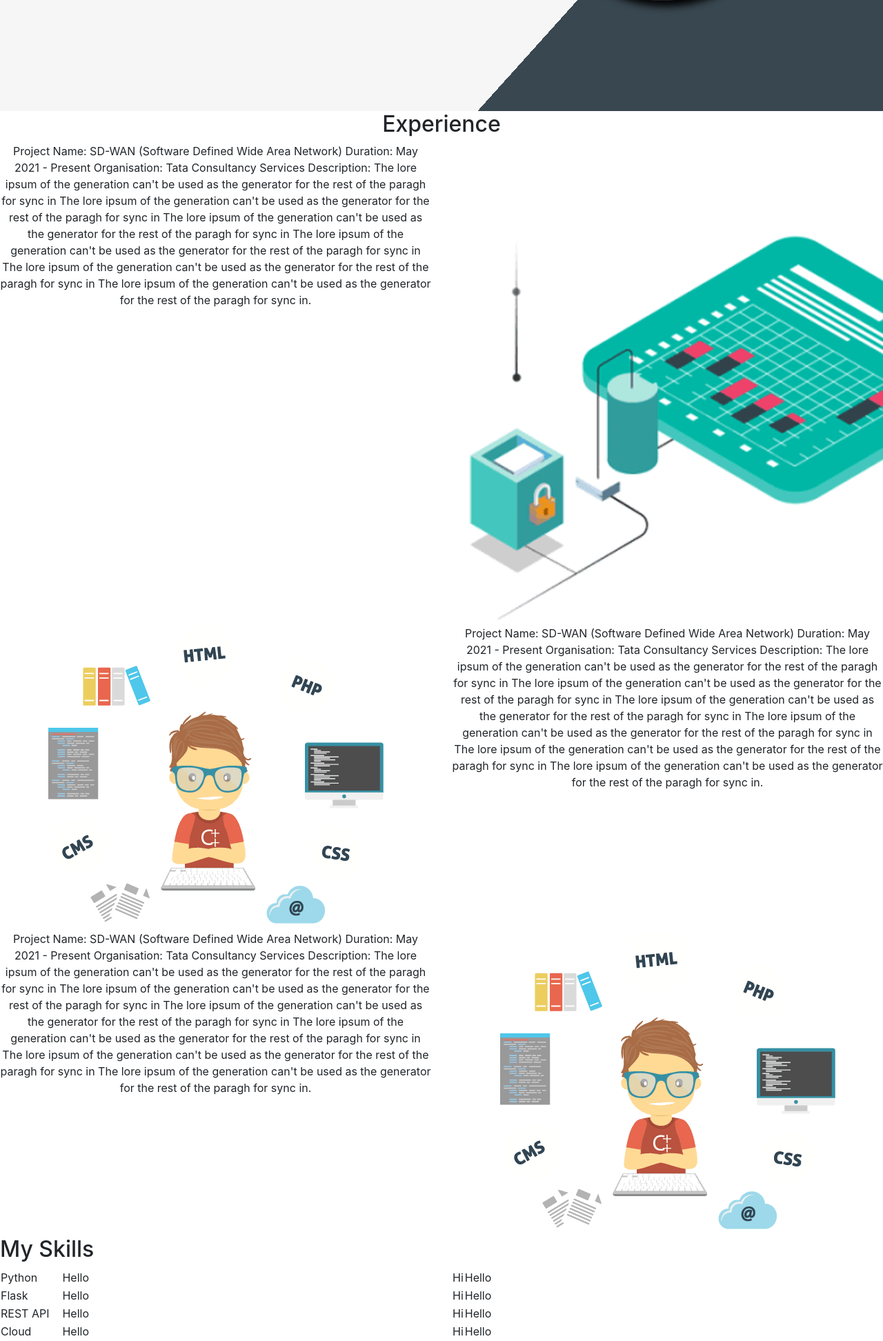
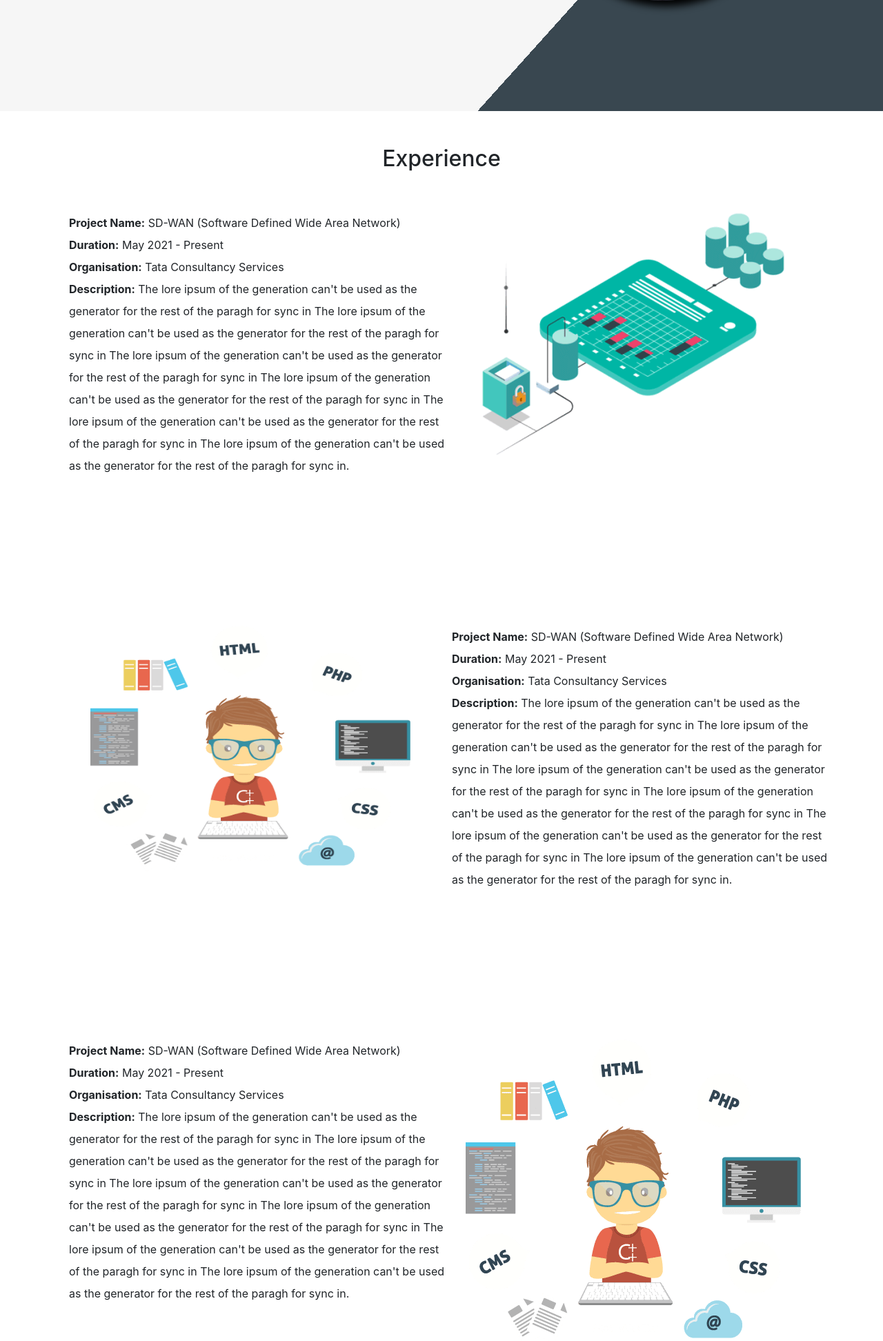
Before and after one commit to AmiteshDN/Portfolio, a Django app: page /myportfolio/ in a window 1280 px wide; the page is wider, and only the part inside the window is pictured. Shown: the part 593-2537 px from the top of that part at 69% size. Run offline with Django 3.2, Linux system fonts and the light colour scheme; some libraries are stand-ins or nearby versions; some web fonts are replaced.

Commit message:
Experience section Style

```diff
--- a/myportfolio/static/myportfolio/css/styles.css
+++ b/myportfolio/static/myportfolio/css/styles.css
@@ -64,10 +64,22 @@ header .banner img {
 }
 
 .experience {
+  padding: 50px 50px;
   text-align: center;
 }
 
 .experience .row {
-  text-align: center;
+  padding: 50px 50px;
+}
+
+.experience .row .desc {
+  text-align: left;
+  width: 550px;
+  line-height: 2;
+}
+
+.experience .row .exp-img {
+  width: 464px;
+  height: 356px;
 }
 /*# sourceMappingURL=styles.css.map */
--- a/myportfolio/static/myportfolio/css/styles.scss
+++ b/myportfolio/static/myportfolio/css/styles.scss
@@ -8,6 +8,7 @@ header {
 
     .navbar {
         padding: 30px 50px 0 0;
+
     }
 
     a {
@@ -66,9 +67,21 @@ header {
 // Experience
 
 .experience {
+    padding: 50px 50px;
     text-align: center;
 
     .row {
-        text-align: center;
+        padding: 50px 50px;
+
+        .desc {
+            text-align: left;
+            width: 550px;
+            line-height: 2;
+        }
+
+        .exp-img {
+            width: 464px;
+            height: 356px;
+        }
     }
 }
--- a/myportfolio/templates/myportfolio/html/index.html
+++ b/myportfolio/templates/myportfolio/html/index.html
@@ -32,13 +32,13 @@
                         <a class="nav-link" href="#footer">Blog</a>
                     </li>
                     <li class="nav-item">
-                        <a class="nav-link" href="#pricing">Experience</a>
+                        <a class="nav-link" href="#experiences">Experience</a>
                     </li>
                     <li class="nav-item">
-                        <a class="nav-link" href="#cta">Skills</a>
+                        <a class="nav-link" href="#myskills">Skills</a>
                     </li>
                     <li class="nav-item">
-                        <a class="nav-link" href="#pricing">About me</a>
+                        <a class="nav-link" href="#about">About me</a>
                     </li>
                     <li class="nav-item">
                         <a class="nav-link" href="https://www.instagram.com/coward_quotes/" target="_blank">Coward
@@ -62,20 +62,24 @@
                 </div>
             </div>
             <div class="col-lg-6 profile" style="text-align: center;">
-                <img src="{% static 'myportfolio/images/profile.jpg' %}" alt="Profile Photo" />
+                <img class="exp-img" src="{% static 'myportfolio/images/profile.jpg' %}" alt="Profile Photo" />
             </div>
         </div>
     </header>
     <!-- Experience -->
+    <div id="experiences">
         <div class="experience">
             <h2>Experience</h2>
             <div class="row project1">
                 <div class="col-lg-6">
                     <p class="desc">
-                    Project Name: SD-WAN (Software Defined Wide Area Network)
-                    Duration: May 2021 - Present
-                    Organisation: Tata Consultancy Services
-                    Description: The lore ipsum of the generation can't be used as the generator
+                        <b>Project Name:</b> SD-WAN (Software Defined Wide Area Network)
+                        <br>
+                        <b>Duration:</b> May 2021 - Present
+                        <br>
+                        <b>Organisation:</b> Tata Consultancy Services
+                        <br>
+                        <b>Description:</b> The lore ipsum of the generation can't be used as the generator
                         for the rest of the paragh for sync in The lore ipsum of the generation
                         can't be used as the generator for the rest of the paragh for sync in
                         The lore ipsum of the generation can't be used as the generator
@@ -87,21 +91,24 @@
                     </p>
                 </div>
                 <div class="col-lg-6">
-                <img src="{% static 'myportfolio/images/sdwan.gif' %}" alt="sdwan">
+                    <img class="exp-img" src="{% static 'myportfolio/images/sdwan.gif' %}" alt="sdwan">
                 </div>
             </div>
         </div>
         <div class="experience">
             <div class="row project2">
                 <div class="col-lg-6">
-                <img src="{% static 'myportfolio/images/frontend.png' %}" alt="sdwan">
+                    <img class="exp-img" src="{% static 'myportfolio/images/frontend.png' %}" alt="sdwan">
                 </div>
                 <div class="col-lg-6">
                     <p class="desc">
-                    Project Name: SD-WAN (Software Defined Wide Area Network)
-                    Duration: May 2021 - Present
-                    Organisation: Tata Consultancy Services
-                    Description: The lore ipsum of the generation can't be used as the generator
+                        <b>Project Name:</b> SD-WAN (Software Defined Wide Area Network)
+                        <br>
+                        <b>Duration:</b> May 2021 - Present
+                        <br>
+                        <b>Organisation:</b> Tata Consultancy Services
+                        <br>
+                        <b>Description:</b> The lore ipsum of the generation can't be used as the generator
                         for the rest of the paragh for sync in The lore ipsum of the generation
                         can't be used as the generator for the rest of the paragh for sync in
                         The lore ipsum of the generation can't be used as the generator
@@ -118,10 +125,13 @@
             <div class="row project3">
                 <div class="col-lg-6">
                     <p class="desc">
-                    Project Name: SD-WAN (Software Defined Wide Area Network)
-                    Duration: May 2021 - Present
-                    Organisation: Tata Consultancy Services
-                    Description: The lore ipsum of the generation can't be used as the generator
+                        <b>Project Name:</b> SD-WAN (Software Defined Wide Area Network)
+                        <br>
+                        <b>Duration:</b> May 2021 - Present
+                        <br>
+                        <b>Organisation:</b> Tata Consultancy Services
+                        <br>
+                        <b>Description:</b> The lore ipsum of the generation can't be used as the generator
                         for the rest of the paragh for sync in The lore ipsum of the generation
                         can't be used as the generator for the rest of the paragh for sync in
                         The lore ipsum of the generation can't be used as the generator
@@ -137,8 +147,9 @@
                 </div>
             </div>
         </div>
+    </div>
     <!-- My Skills -->
-    <div class="skills">
+    <div id="myskills">
         <h2>My Skills</h2>
         <div class="row">
             <div class="col-lg-6">
@@ -212,7 +223,7 @@
         </div>
     </div>
     <!-- About me -->
-    <div class="about">
+    <div id="about">
         <h2>About Me</h2>
         <h3>Hi,
 
```
Also changed, not shown: 2 other files. Lines whose indentation alone changed are shown as unchanged.
